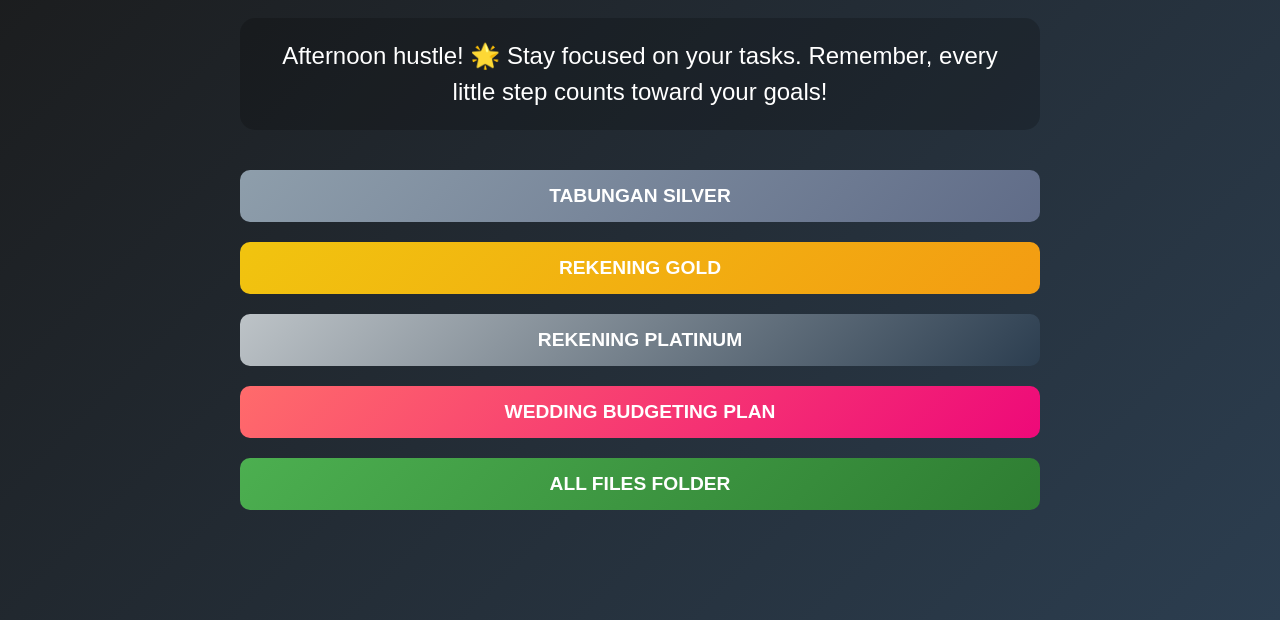
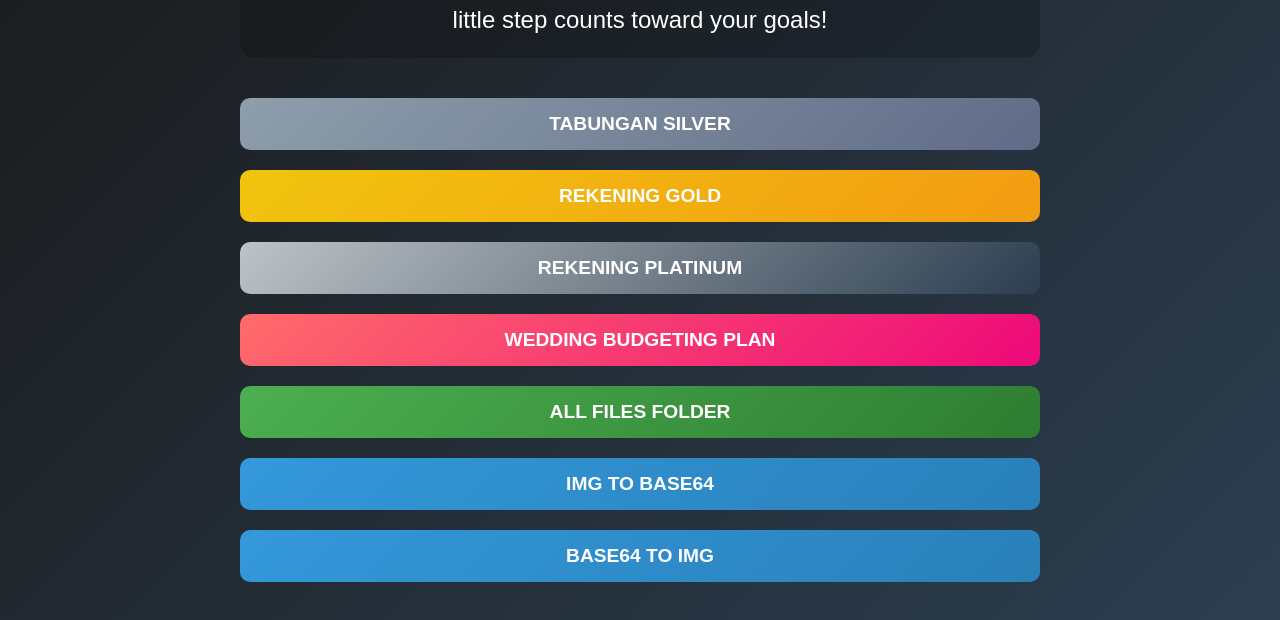
Before and after one commit to gasnikahkuy/BellaIan, a plain HTML site: page index.html in a window 1280 px wide. Shown: the part 180-800 px from the top of the page. Drawn offline with Linux system fonts and the light colour scheme.

Commit message:
Update index.html

```diff
--- a/index.html
+++ b/index.html
@@ -100,6 +100,10 @@
             background: linear-gradient(135deg, #4CAF50 0%, #2E7D32 100%);
         }
 
+        .base64 {
+            background: linear-gradient(135deg, #3498db 0%, #2980b9 100%);
+        }
+
         @media (max-width: 480px) {
             #welcome-message {
                 font-size: 1.2em;
@@ -127,6 +131,8 @@
             <a href="https://script.google.com/macros/s/AKfycbwH69zY1XrNt0Yyc3SSyb-eN_3b_dAo0QlIEvp6Cm-QvtnmqV73OPopF7EC2NVIsS8i/exec" class="button platinum" target="_blank">REKENING PLATINUM</a>
             <a href="https://docs.google.com/spreadsheets/d/1O6HVsZnjP1oi5CVBuvkzW6CYi5w2UWVl3ai-cY4qznk/edit?gid=275164353#gid=275164353" class="button wedding" target="_blank">WEDDING BUDGETING PLAN</a>
             <a href="https://drive.google.com/drive/folders/1hEYKCboj4CdkFTDkCyLdZIW4Cb6A-9nK" class="button files" target="_blank">ALL FILES FOLDER</a>
+            <a href="https://gasnikahkuy.github.io/img2base64/" class="button base64" target="_blank">IMG TO BASE64</a>
+            <a href="https://gasnikahkuy.github.io/base642img/" class="button base64" target="_blank">BASE64 TO IMG</a>
         </div>
     </div>
 
```
